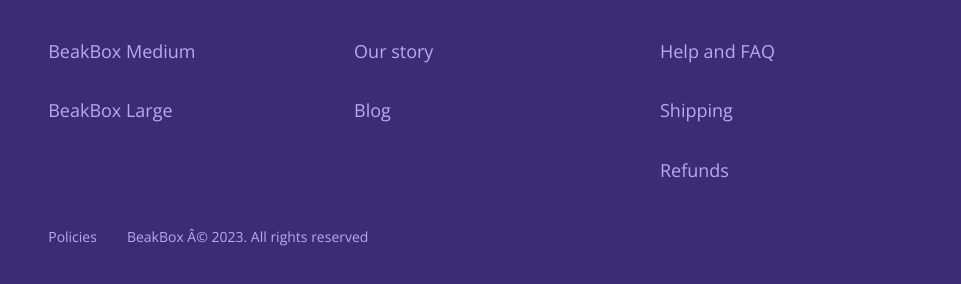
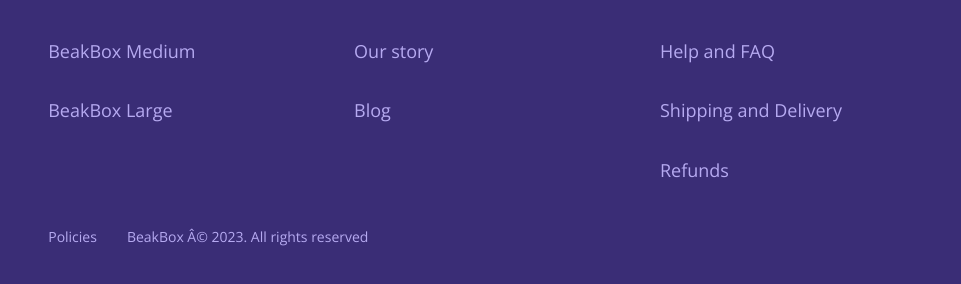
Before and after one commit to IntranelConsulting/beakbox, an Eleventy site: page src/blog.html in a window 1280 px wide. Shown: the part 3098-3382 px from the top of the page, 0-961 px from the left. Built offline with nearby package versions, Linux system fonts and the light colour scheme; Eleventy itself is replaced by a stand-in of ours; files that its build step writes are made by us from their sources; a script that the page names is missing; a web font is replaced by a local one.

Commit message:
Fixing broken footer link

```diff
--- a/src/_includes/footer.html
+++ b/src/_includes/footer.html
@@ -16,7 +16,7 @@
       <li class="flex-container">
         <p>Support</p>
         <a href="/help/">Help and FAQ</a>
-        <a href="https://shop.mybeakbox.com/policies/shipping-policy">Shipping</a>
+        <a href="https://shop.mybeakbox.com/pages/shipping-and-delivery">Shipping and Delivery</a>
         <a href="https://shop.mybeakbox.com/pages/returns-and-refunds">Refunds</a>
       </li>
 
```
